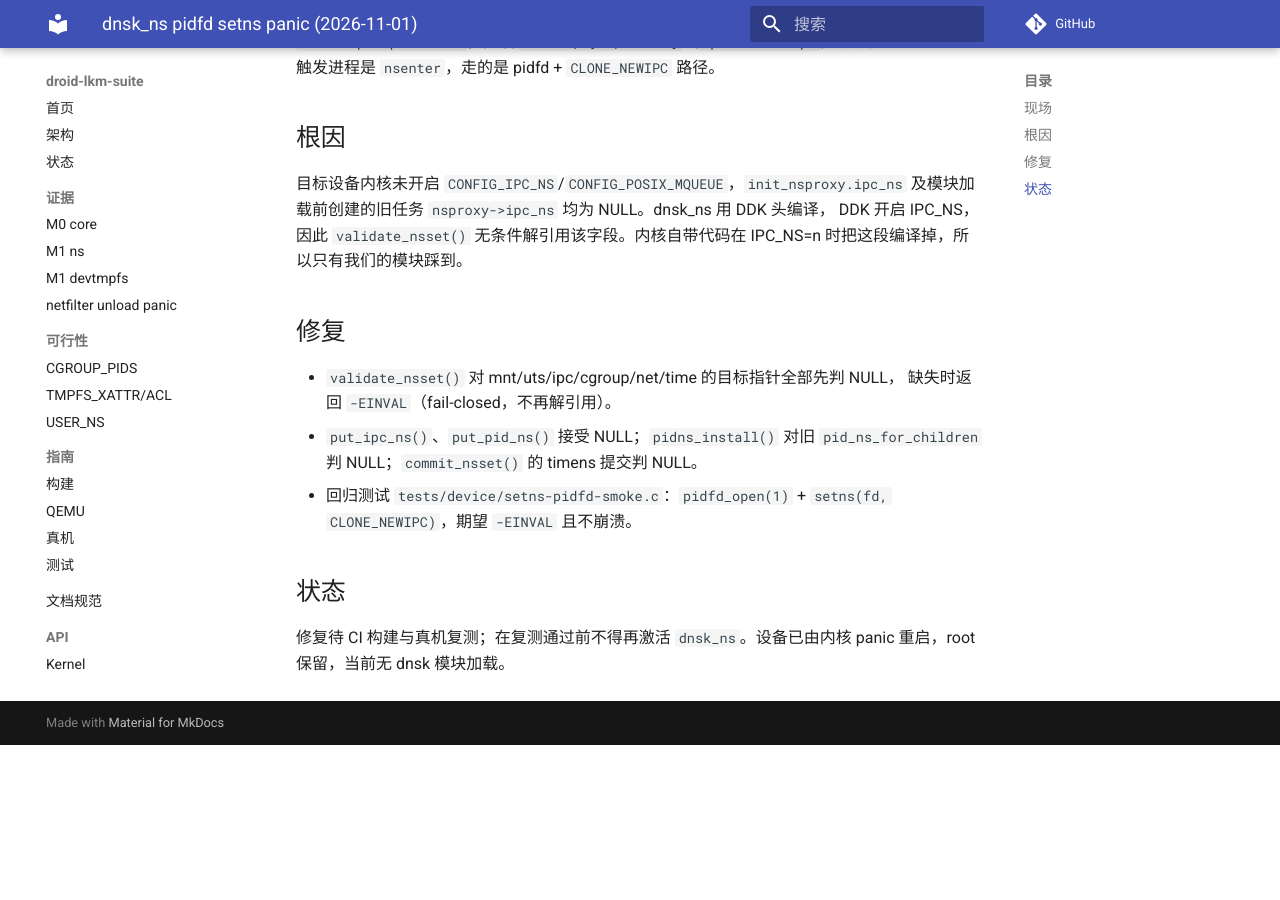
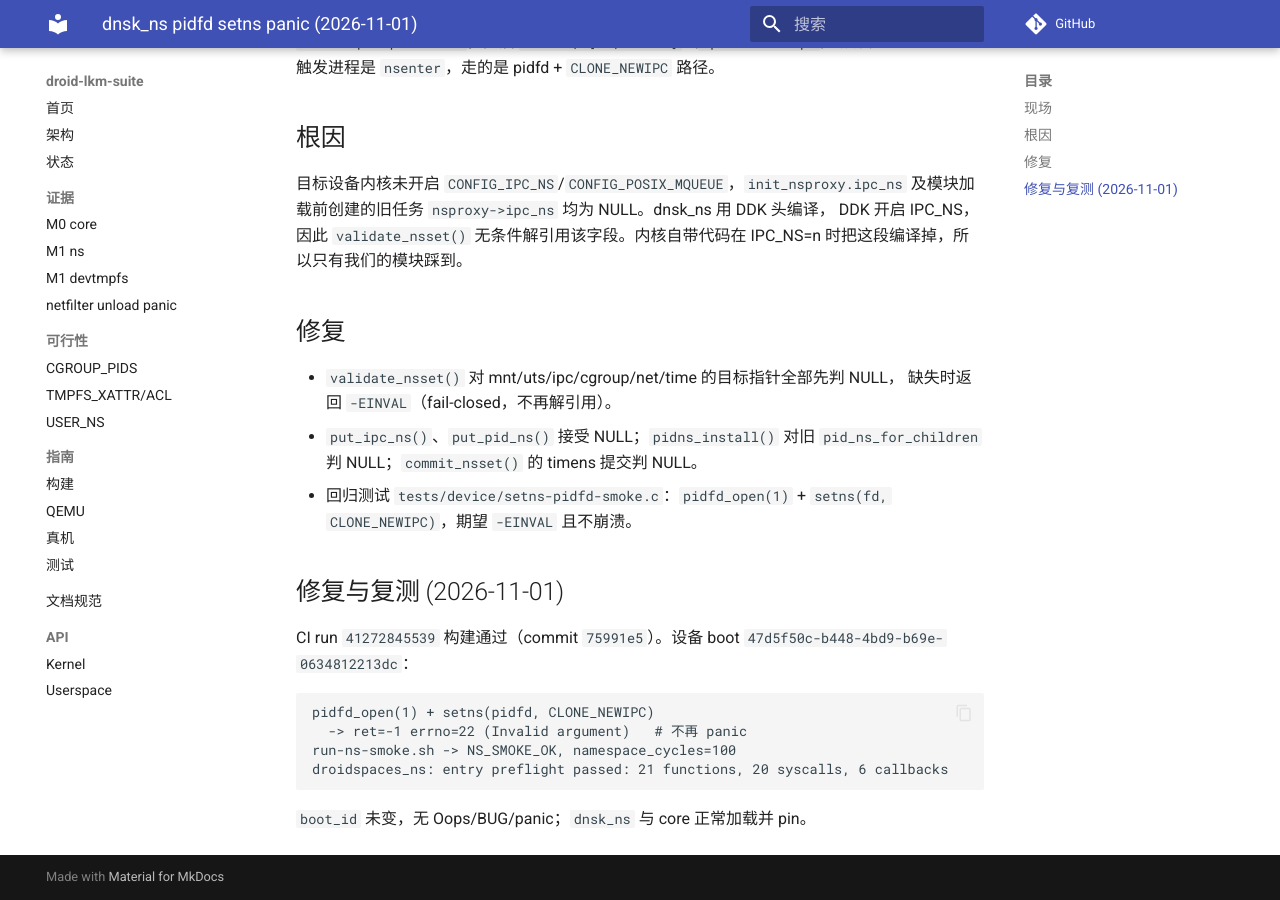
Before and after one commit to uobe1/droid-lkm-suite, an MkDocs documentation site: the page built from docs/evidence/ns-setns-pidfd-panic.md, in a window 1280 px wide and 900 px high, scrolled down 562 px. Built offline with MkDocs 1.6.1 and Material for MkDocs 9.7.7, drawn with Linux system fonts in a browser that asks for light colours; comment, search, counter and statistics services are not loaded; before the commit the page ends 1307 px from its top, so only the background shows below that.

Commit message:
docs(ns): record pidfd setns fix retest

````diff
--- a/docs/evidence/ns-setns-pidfd-panic.md
+++ b/docs/evidence/ns-setns-pidfd-panic.md
@@ -41,7 +41,16 @@ IPC_NS=n 时把这段编译掉，所以只有我们的模块踩到。
 - 回归测试 `tests/device/setns-pidfd-smoke.c`：`pidfd_open(1)` +
   `setns(fd, CLONE_NEWIPC)`，期望 `-EINVAL` 且不崩溃。
 
-## 状态
+## 修复与复测 (2026-11-01)
 
-修复待 CI 构建与真机复测；在复测通过前不得再激活 `dnsk_ns`。设备已由内核
-panic 重启，root 保留，当前无 dnsk 模块加载。
+CI run `41272845539` 构建通过（commit `75991e5`）。设备 boot
+`47d5f50c-b448-4bd9-b69e-0634812213dc`：
+
+```text
+pidfd_open(1) + setns(pidfd, CLONE_NEWIPC)
+  -> ret=-1 errno=22 (Invalid argument)   # 不再 panic
+run-ns-smoke.sh -> NS_SMOKE_OK, namespace_cycles=100
+droidspaces_ns: entry preflight passed: 21 functions, 20 syscalls, 6 callbacks
+```
+
+`boot_id` 未变，无 Oops/BUG/panic；`dnsk_ns` 与 core 正常加载并 pin。
````
Also changed, not shown: docs/evidence/m1-ns.md (+2 -2 lines), docs/status.md (+1 -1 lines).
